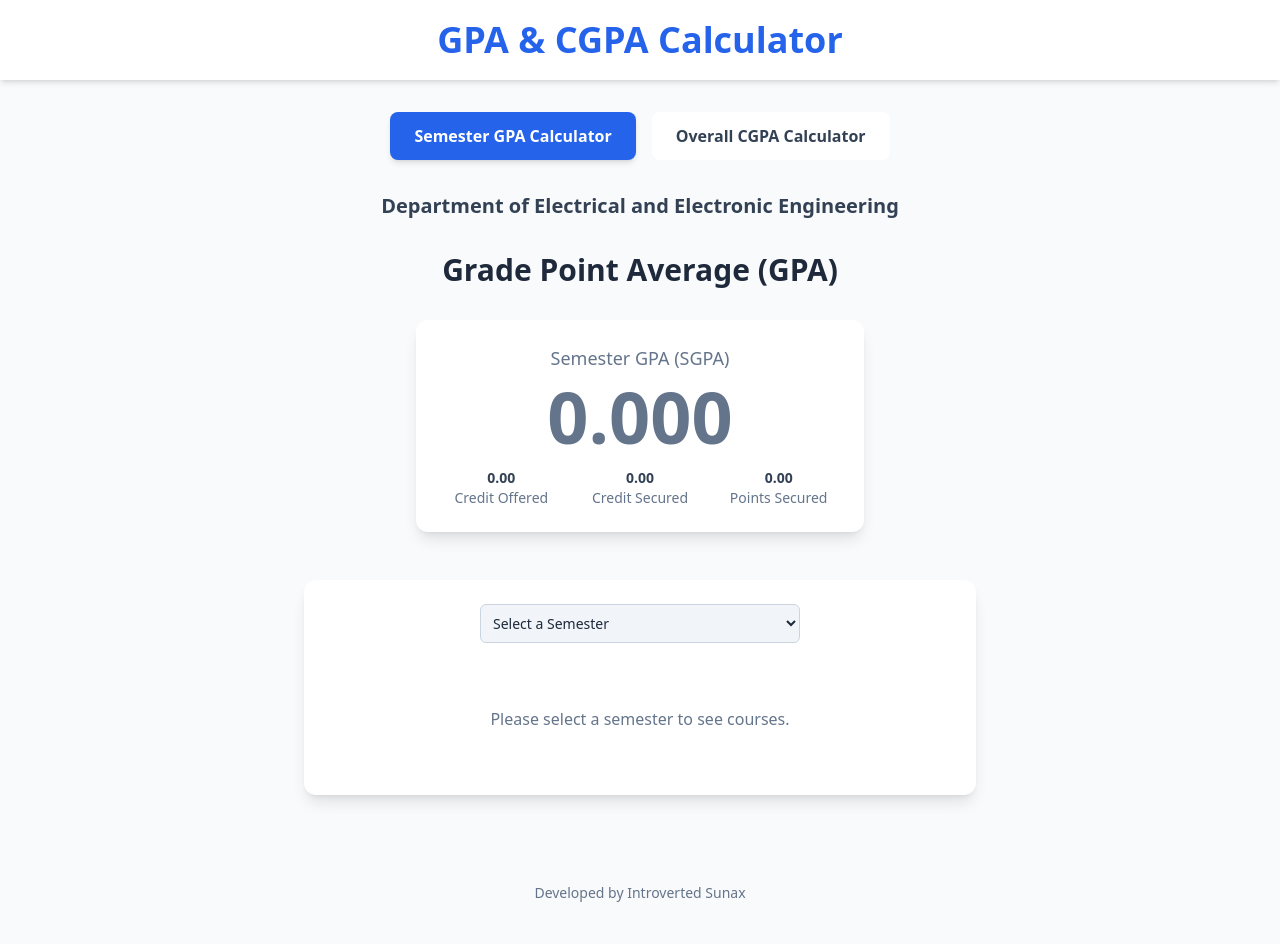
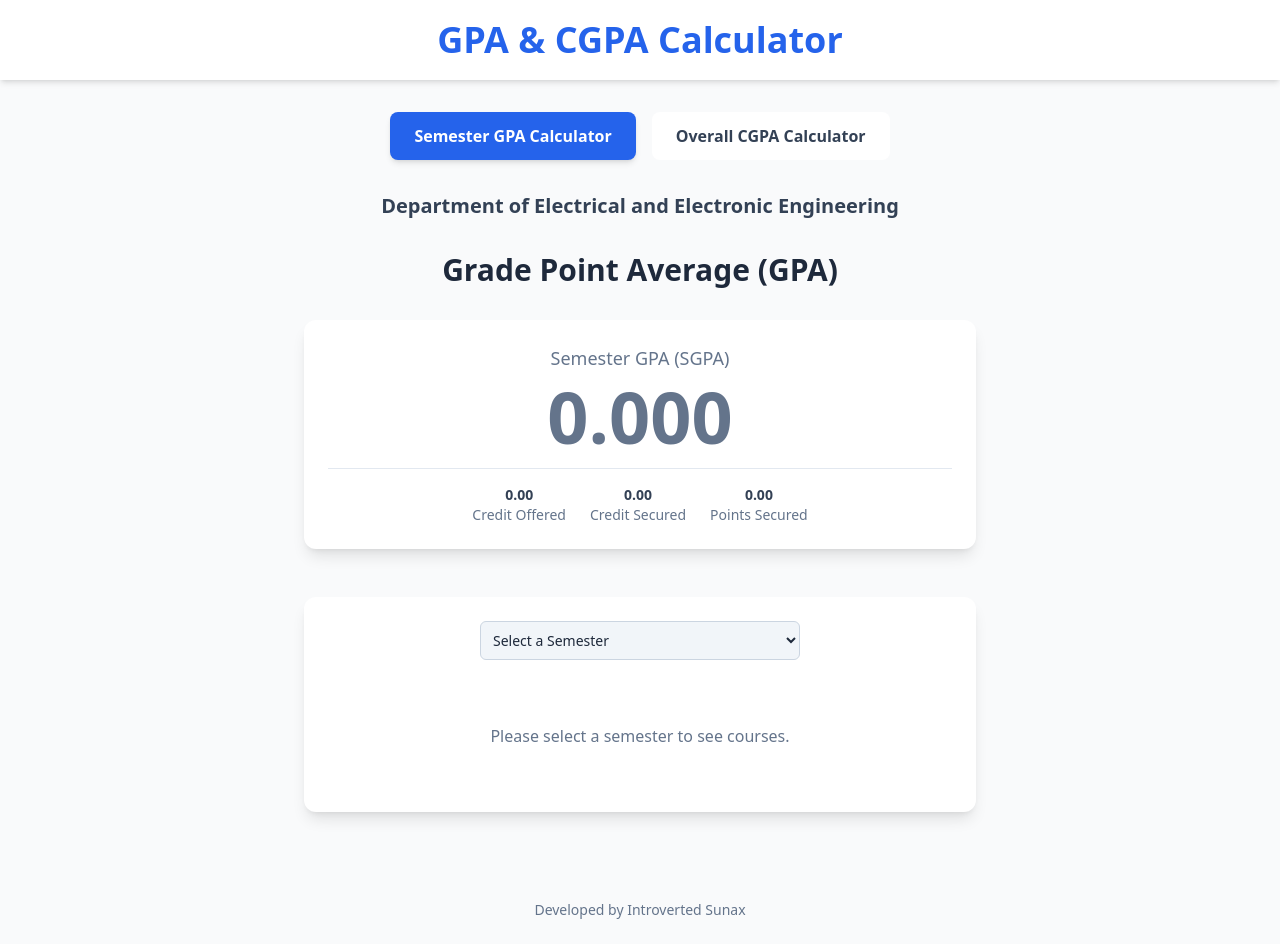
Before and after one commit to IntrorvertedSunax/cgpa-calculator, a React (Vite) app: page / in a window 1280 px wide. Built offline with nearby package versions, Linux system fonts and the light colour scheme.

Commit message:
visible sticky

```diff
--- a/App.tsx
+++ b/App.tsx
@@ -1,3 +1,4 @@
+
 import React, { useState } from 'react';
 import Header from './components/Header';
 import SgpaCalculator from './components/SgpaCalculator';
@@ -5,8 +6,28 @@ import CgpaCalculator from './components/CgpaCalculator';
 
 type View = 'sgpa' | 'cgpa';
 
+// Define state shapes to be managed by the App component
+interface SgpaState {
+  selectedSemesterKey: string;
+  grades: Record<string, string>;
+}
+
+interface CgpaState {
+  gpas: Record<string, string>;
+}
+
 const App: React.FC = () => {
   const [activeView, setActiveView] = useState<View>('sgpa');
+
+  // Lifted state for calculators to persist data across view changes
+  const [sgpaState, setSgpaState] = useState<SgpaState>({
+    selectedSemesterKey: '',
+    grades: {},
+  });
+
+  const [cgpaState, setCgpaState] = useState<CgpaState>({
+    gpas: {},
+  });
 
   const getButtonClasses = (view: View) => {
     const baseClasses = 'px-6 py-3 font-semibold rounded-lg focus:outline-none focus:ring-2 focus:ring-primary-500 focus:ring-opacity-75 transition-all duration-300';
@@ -35,8 +56,8 @@ const App: React.FC = () => {
             </h3>
         </div>
 
-        {activeView === 'sgpa' && <SgpaCalculator />}
-        {activeView === 'cgpa' && <CgpaCalculator />}
+        {activeView === 'sgpa' && <SgpaCalculator sgpaState={sgpaState} setSgpaState={setSgpaState} />}
+        {activeView === 'cgpa' && <CgpaCalculator cgpaState={cgpaState} setCgpaState={setCgpaState} />}
 
       </main>
       <footer className="text-center py-6 mt-8 text-slate-500 dark:text-slate-400 text-sm">
--- a/components/CgpaCalculator.tsx
+++ b/components/CgpaCalculator.tsx
@@ -1,4 +1,5 @@
-import React, { useState, useMemo } from 'react';
+
+import React, { useState, useMemo, useEffect, useRef } from 'react';
 import jsPDF from 'jspdf';
 import autoTable from 'jspdf-autotable';
 import { SEMESTER_COURSES } from '../constants';
@@ -14,12 +15,41 @@ const semesterCreditMap = Object.fromEntries(
 
 const semesterKeys = Object.keys(semesterCreditMap);
 
-const CgpaCalculator: React.FC = () => {
-    const [gpas, setGpas] = useState<Record<string, string>>({});
+interface CgpaCalculatorProps {
+  cgpaState: {
+    gpas: Record<string, string>;
+  };
+  setCgpaState: React.Dispatch<React.SetStateAction<{
+    gpas: Record<string, string>;
+  }>>;
+}
+
+const CgpaCalculator: React.FC<CgpaCalculatorProps> = ({ cgpaState, setCgpaState }) => {
+    const { gpas } = cgpaState;
+    const [isSticky, setIsSticky] = useState(false);
+    const displayElementRef = useRef<HTMLDivElement>(null);
+
+    useEffect(() => {
+        const displayElement = displayElementRef.current;
+        if (!displayElement) return;
+
+        const observer = new IntersectionObserver(
+            ([entry]) => {
+                setIsSticky(!entry.isIntersecting && entry.boundingClientRect.y < 0);
+            },
+            { threshold: 0 }
+        );
+
+        observer.observe(displayElement);
+
+        return () => {
+            if (displayElement) observer.unobserve(displayElement);
+        };
+    }, []);
 
     const handleGpaChange = (semesterKey: string, value: string) => {
         if (/^(\d{1,1}(\.\d{0,3})?)?$/.test(value)) {
-            setGpas(prev => ({ ...prev, [semesterKey]: value }));
+            setCgpaState(prev => ({ ...prev, gpas: { ...prev.gpas, [semesterKey]: value } }));
         }
     };
 
@@ -126,19 +156,37 @@ const CgpaCalculator: React.FC = () => {
 
     return (
         <div>
-            <div className="text-center mb-8">
+            <div className="text-center mb-4">
                 <h2 className="text-3xl font-bold text-slate-800 dark:text-slate-200 mt-1 mb-2">
                     Cumulative Grade Point Average (CGPA)
                 </h2>
             </div>
 
+            {/* In-flow element that transitions out */}
+            <div
+                ref={displayElementRef}
+                className={`py-4 transition-all duration-300 ease-in-out ${isSticky ? 'opacity-0 scale-90 pointer-events-none' : 'opacity-100 scale-100'}`}
+            >
                 <CgpaDisplay
                     cgpa={cgpaData.cgpa}
                     totalCredits={cgpaData.totalCredits}
+                    isSticky={false}
                 />
+            </div>
 
+            {/* Sticky header that transitions in */}
+            <div className={`fixed top-0 left-0 right-0 z-10 py-4 bg-gray-50/90 dark:bg-slate-900/90 backdrop-blur-sm border-b border-slate-200 dark:border-slate-700 shadow-md transition-all duration-300 ease-in-out ${isSticky ? 'opacity-100 translate-y-0' : 'opacity-0 -translate-y-full pointer-events-none'}`}>
+                <CgpaDisplay
+                    cgpa={cgpaData.cgpa}
+                    totalCredits={cgpaData.totalCredits}
+                    isSticky={true}
+                />
+            </div>
+
+
+            <div className="max-w-2xl mx-auto">
                 {canDownload && (
-                <div className="max-w-sm mx-auto mt-6 text-center">
+                    <div className="mt-8 text-center">
                         <button
                             onClick={handleDownloadPdf}
                             className="inline-flex items-center justify-center gap-2 px-6 py-3 font-semibold rounded-lg focus:outline-none focus:ring-2 focus:ring-primary-500 focus:ring-opacity-75 transition-all duration-300 bg-primary-600 text-white shadow-md hover:bg-primary-700 disabled:opacity-50 disabled:cursor-not-allowed"
@@ -150,7 +198,7 @@ const CgpaCalculator: React.FC = () => {
                     </div>
                 )}
 
-            <div className="mt-12 max-w-2xl mx-auto">
+                <div className="mt-8">
                     <div className="bg-white dark:bg-slate-800 rounded-xl shadow-lg p-6">
                         <div className="grid grid-cols-1 sm:grid-cols-2 gap-x-8 gap-y-6">
                             {semesterKeys.map((key, index) => (
@@ -178,6 +226,7 @@ const CgpaCalculator: React.FC = () => {
                     </div>
                 </div>
             </div>
+        </div>
     );
 };
 
--- a/components/SgpaCalculator.tsx
+++ b/components/SgpaCalculator.tsx
@@ -1,4 +1,5 @@
-import React, { useState, useMemo } from 'react';
+
+import React, { useState, useMemo, useEffect, useRef } from 'react';
 import jsPDF from 'jspdf';
 import autoTable from 'jspdf-autotable';
 import { Course } from '../types';
@@ -6,9 +7,39 @@ import { SEMESTER_COURSES, GRADE_POINTS, GRADE_OPTIONS } from '../constants';
 import SgpaDisplay from './SgpaDisplay';
 import DownloadIcon from './icons/DownloadIcon';
 
-const SgpaCalculator: React.FC = () => {
-  const [selectedSemesterKey, setSelectedSemesterKey] = useState<string>('');
-  const [grades, setGrades] = useState<Record<string, string>>({});
+interface SgpaCalculatorProps {
+  sgpaState: {
+    selectedSemesterKey: string;
+    grades: Record<string, string>;
+  };
+  setSgpaState: React.Dispatch<React.SetStateAction<{
+    selectedSemesterKey: string;
+    grades: Record<string, string>;
+  }>>;
+}
+
+const SgpaCalculator: React.FC<SgpaCalculatorProps> = ({ sgpaState, setSgpaState }) => {
+  const { selectedSemesterKey, grades } = sgpaState;
+  const [isSticky, setIsSticky] = useState(false);
+  const displayElementRef = useRef<HTMLDivElement>(null);
+
+  useEffect(() => {
+    const displayElement = displayElementRef.current;
+    if (!displayElement) return;
+
+    const observer = new IntersectionObserver(
+        ([entry]) => {
+            setIsSticky(!entry.isIntersecting && entry.boundingClientRect.y < 0);
+        },
+        { threshold: 0 }
+    );
+
+    observer.observe(displayElement);
+
+    return () => {
+        if (displayElement) observer.unobserve(displayElement);
+    };
+  }, []);
 
   const courses: Course[] = useMemo(
     () => (selectedSemesterKey ? SEMESTER_COURSES[selectedSemesterKey] : []),
@@ -45,15 +76,20 @@ const SgpaCalculator: React.FC = () => {
     };
   }, [grades, courses]);
 
-
   const handleGradeChange = (courseCode: string, grade: string) => {
-    setGrades(prev => ({ ...prev, [courseCode]: grade }));
+    setSgpaState(prev => ({
+      ...prev,
+      grades: { ...prev.grades, [courseCode]: grade }
+    }));
   };
 
   const handleSemesterChange = (e: React.ChangeEvent<HTMLSelectElement>) => {
       const newSemesterKey = e.target.value;
-      setSelectedSemesterKey(newSemesterKey);
-      setGrades({}); // Reset grades when semester changes
+      // Reset grades when semester changes for a new calculation
+      setSgpaState({
+        selectedSemesterKey: newSemesterKey,
+        grades: {}
+      });
   };
 
   const handleDownloadPdf = () => {
@@ -127,21 +163,40 @@ const SgpaCalculator: React.FC = () => {
 
   return (
     <div>
-        <div className="text-center mb-8">
+        <div className="text-center mb-4">
             <h2 className="text-3xl font-bold text-slate-800 dark:text-slate-200 mt-1 mb-2">
                 Grade Point Average (GPA)
             </h2>
         </div>
 
+        {/* In-flow element that transitions out */}
+        <div
+            ref={displayElementRef}
+            className={`py-4 transition-all duration-300 ease-in-out ${isSticky ? 'opacity-0 scale-90 pointer-events-none' : 'opacity-100 scale-100'}`}
+        >
             <SgpaDisplay
                 sgpa={semesterStats.sgpa}
                 offeredCredits={semesterStats.offeredCredits}
                 securedCredits={semesterStats.securedCredits}
                 totalPoints={semesterStats.totalPoints}
+                isSticky={false}
             />
+        </div>
 
+        {/* Sticky header that transitions in */}
+        <div className={`fixed top-0 left-0 right-0 z-10 py-4 bg-gray-50/90 dark:bg-slate-900/90 backdrop-blur-sm border-b border-slate-200 dark:border-slate-700 shadow-md transition-all duration-300 ease-in-out ${isSticky ? 'opacity-100 translate-y-0' : 'opacity-0 -translate-y-full pointer-events-none'}`}>
+            <SgpaDisplay
+                sgpa={semesterStats.sgpa}
+                offeredCredits={semesterStats.offeredCredits}
+                securedCredits={semesterStats.securedCredits}
+                totalPoints={semesterStats.totalPoints}
+                isSticky={true}
+            />
+        </div>
+
+        <div className="max-w-2xl mx-auto">
             {canDownload && (
-            <div className="max-w-md mx-auto mt-6 text-center">
+                <div className="mt-8 text-center">
                     <button
                         onClick={handleDownloadPdf}
                         className="inline-flex items-center justify-center gap-2 px-6 py-3 font-semibold rounded-lg focus:outline-none focus:ring-2 focus:ring-primary-500 focus:ring-opacity-75 transition-all duration-300 bg-primary-600 text-white shadow-md hover:bg-primary-700 disabled:opacity-50 disabled:cursor-not-allowed"
@@ -153,7 +208,7 @@ const SgpaCalculator: React.FC = () => {
                 </div>
             )}
 
-        <div className="max-w-2xl mx-auto mt-12">
+            <div className="mt-8">
                 <div className="bg-white dark:bg-slate-800 rounded-xl shadow-lg p-6">
                     <div className="flex justify-center mb-6">
                          <select
@@ -202,6 +257,7 @@ const SgpaCalculator: React.FC = () => {
                 </div>
             </div>
         </div>
+    </div>
   );
 };
 
--- a/components/SgpaDisplay.tsx
+++ b/components/SgpaDisplay.tsx
@@ -1,3 +1,4 @@
+
 import React from 'react';
 
 interface SgpaDisplayProps {
@@ -5,9 +6,10 @@ interface SgpaDisplayProps {
   offeredCredits: number;
   securedCredits: number;
   totalPoints: number;
+  isSticky: boolean;
 }
 
-const SgpaDisplay: React.FC<SgpaDisplayProps> = ({ sgpa, offeredCredits, securedCredits, totalPoints }) => {
+const SgpaDisplay: React.FC<SgpaDisplayProps> = ({ sgpa, offeredCredits, securedCredits, totalPoints, isSticky }) => {
     const getSgpaColor = () => {
         if (sgpa >= 3.75) return 'text-green-500';
         if (sgpa >= 3.25) return 'text-blue-500';
@@ -16,15 +18,48 @@ const SgpaDisplay: React.FC<SgpaDisplayProps> = ({ sgpa, offeredCredits, secured
         return 'text-slate-500';
     };
 
+    if (isSticky) {
+        // Sticky header version: Compact, modern, and horizontal
+        return (
+             <div className="max-w-2xl mx-auto px-4">
+                <div className="flex justify-between items-center gap-4">
+                    <div>
+                        <h2 className="text-lg sm:text-xl font-semibold text-slate-600 dark:text-slate-300">
+                            Semester GPA (SGPA)
+                        </h2>
+                        <div className="flex gap-x-6 text-xs sm:text-sm text-center sm:text-left text-slate-500 dark:text-slate-400 mt-1.5">
+                            <div>
+                                <span className="block font-semibold text-slate-700 dark:text-slate-200">{offeredCredits.toFixed(2)}</span>
+                                Offered
+                            </div>
+                            <div>
+                                <span className="block font-semibold text-slate-700 dark:text-slate-200">{securedCredits.toFixed(2)}</span>
+                                Secured
+                            </div>
+                            <div>
+                                <span className="block font-semibold text-slate-700 dark:text-slate-200">{totalPoints.toFixed(2)}</span>
+                                Points
+                            </div>
+                        </div>
+                    </div>
+                    <p className={`text-5xl sm:text-6xl font-bold transition-colors duration-300 ${getSgpaColor()} text-right flex-shrink-0`}>
+                        {sgpa.toFixed(3)}
+                    </p>
+                </div>
+            </div>
+        );
+    }
+
+    // Normal version: A larger, more detailed card
     return (
-        <div className="bg-white dark:bg-slate-800 rounded-xl shadow-lg p-6 max-w-md mx-auto text-center relative">
+        <div className="bg-white dark:bg-slate-800 rounded-xl shadow-lg p-6 max-w-2xl mx-auto text-center">
             <h2 className="text-lg font-medium text-slate-500 dark:text-slate-400">
                 Semester GPA (SGPA)
             </h2>
             <p className={`text-7xl font-bold my-2 transition-colors duration-300 ${getSgpaColor()}`}>
                 {sgpa.toFixed(3)}
             </p>
-            <div className="grid grid-cols-3 gap-4 text-sm text-slate-500 dark:text-slate-400 mt-4">
+            <div className="mt-4 pt-4 border-t border-slate-200 dark:border-slate-700 flex justify-center gap-x-6 text-sm text-slate-500 dark:text-slate-400">
                 <div>
                     <span className="block font-semibold text-slate-700 dark:text-slate-200">{offeredCredits.toFixed(2)}</span>
                     Credit Offered
```
Also changed, not shown: components/CgpaDisplay.tsx (+27 -3 lines), index.html (+1 -2 lines). Lines whose indentation alone changed are shown as unchanged.
